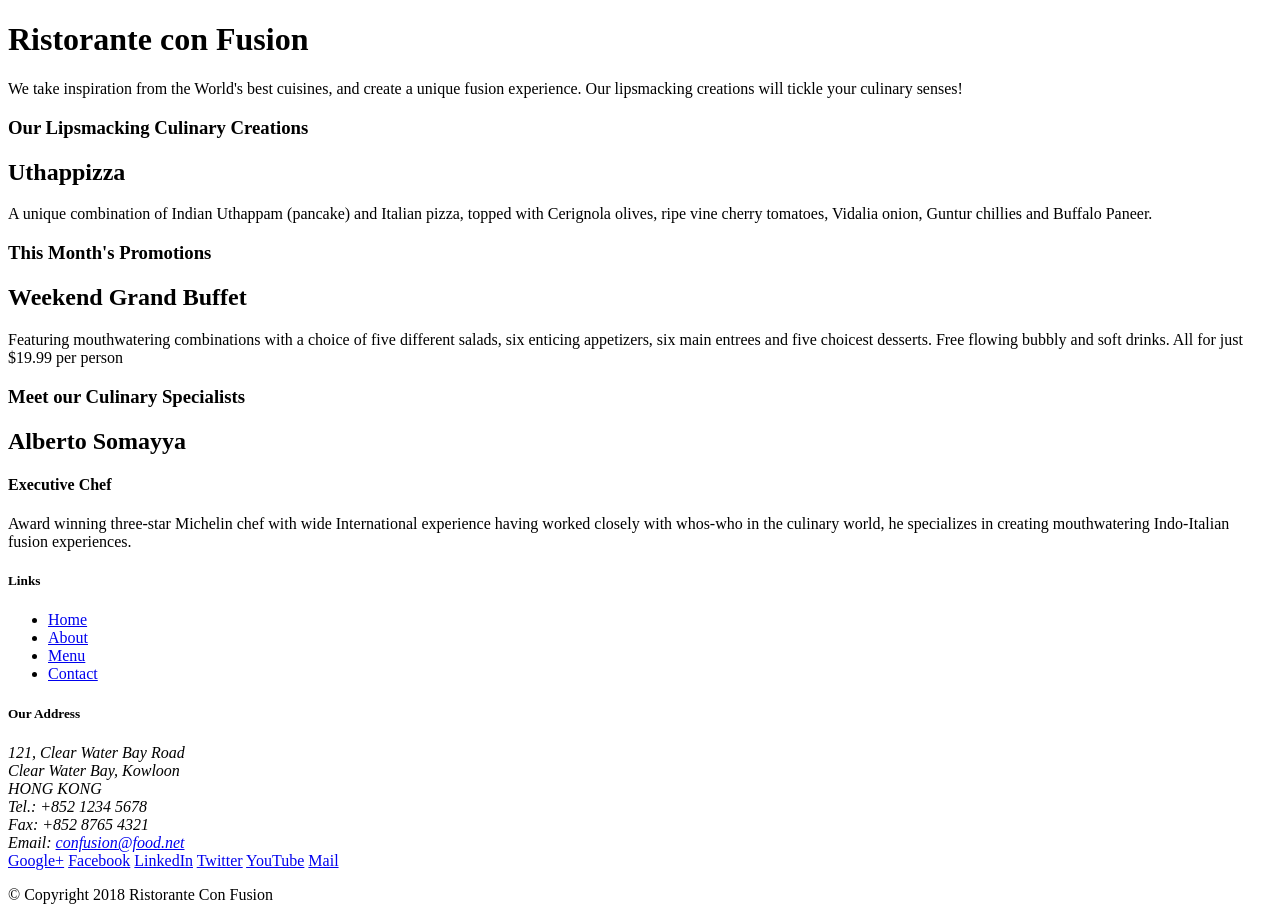
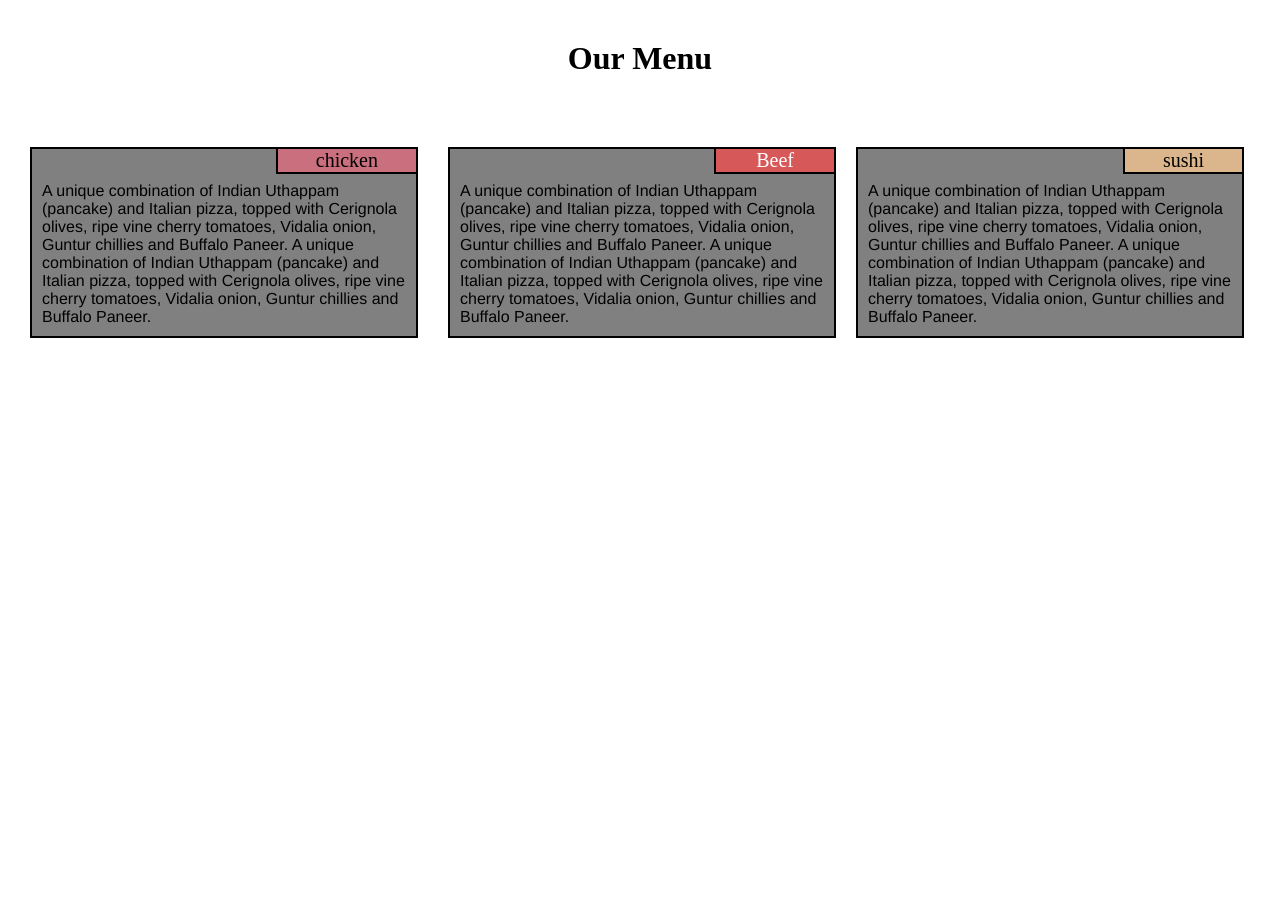
Before and after one commit to Kamrul-28/module2, a website: page index.html in a window 1280 px wide. After the commit the page ends 800 px from the top, so only its background shows below. Drawn offline with Linux system fonts and the light colour scheme.

Commit message:
some style added and index.html modified

```diff
--- a/css/main.css
+++ b/css/main.css
@@ -0,0 +1,172 @@
+*{
+    padding: 0px;
+    margin: 0px;
+}
+
+
+header{
+    padding: 40px 0px 70px 0px;
+    text-align: center;
+}
+
+p{
+    font-family: Helvetica, sans-serif;
+    padding: 10px;
+    margin-top: 5px;
+
+}
+
+@media (min-width:992px){
+
+    .content-1{
+        width: 30%;
+        float: left;
+        border: 2px solid black;
+        background: grey;
+        margin-left: 30px;
+    }
+    .content-2{
+        width: 30%;
+        float: left;
+        border: 2px solid black;
+        background: grey;
+        margin-left: 30px;
+    }
+    .content-3{
+        width: 30%;
+        float: left;
+        border: 2px solid black;
+        background: grey;
+        margin-left: 20px;
+    }
+    .box1{
+        border-bottom: 2px solid black;
+        border-left: 2px solid black;
+        float: right;
+        background-color: rgb(201, 111, 126);
+        font-size: 20px;
+        padding:0px 38px 0px 38px;
+    }
+    .box2{
+        border-bottom: 2px solid black;
+        border-left: 2px solid black;
+        background-color: rgb(214, 88, 88);
+        float: right;
+        font-size: 20px;
+        color: white;
+        padding:0px 40px 0px 40px;
+    }
+    .box3{
+        border-bottom: 2px solid black;
+        border-left: 2px solid black;
+        float: right;
+        background-color: rgb(219, 182, 140);
+        font-size: 20px;
+        padding:0px 38px 0px 38px;
+    }
+
+}
+
+@media (min-width:768px) and (max-width:991px){
+
+    .content-1{
+        width: 45%;
+        float: left;
+        border: 2px solid black;
+        background: grey;
+        margin-left: 30px;
+    }
+    .content-2{
+        width: 45%;
+        float: left;
+        border: 2px solid black;
+        background: grey;
+        margin-left: 30px;
+    }
+    .content-3{
+        width: 93%;
+        float: left;
+        border: 2px solid black;
+        background: grey;
+        margin-left: 30px;
+        margin-top: 30px;
+    }
+    .box1{
+        border-bottom: 2px solid black;
+        border-left: 2px solid black;
+        float: right;
+        background-color: rgb(201, 111, 126);
+        font-size: 20px;
+        padding:0px 38px 0px 38px;
+    }
+    .box2{
+        border-bottom: 2px solid black;
+        border-left: 2px solid black;
+        background-color: rgb(214, 88, 88);
+        float: right;
+        font-size: 20px;
+        color: white;
+        padding:0px 40px 0px 40px;
+    }
+    .box3{
+        border-bottom: 2px solid black;
+        border-left: 2px solid black;
+        float: right;
+        background-color: rgb(219, 182, 140);
+        font-size: 20px;
+        padding:0px 38px 0px 38px;
+    }
+
+
+    @media (min-width:767px){
+
+        .content-1{
+            width: 93%;
+            float: left;
+            border: 2px solid black;
+            background: grey;
+            margin-left: 30px;
+        }
+        .content-2{
+            width: 93%;
+            float: left;
+            border: 2px solid black;
+            background: grey;
+            margin-left: 30px;
+            margin-top: 30px;
+        }
+        .content-3{
+            width: 93%;
+            float: left;
+            border: 2px solid black;
+            background: grey;
+            margin-left: 30px;
+            margin-top: 30px;
+        }
+        .box1{
+            border-bottom: 2px solid black;
+            border-left: 2px solid black;
+            float: right;
+            background-color: rgb(201, 111, 126);
+            font-size: 20px;
+            padding:0px 38px 0px 38px;
+        }
+        .box2{
+            border-bottom: 2px solid black;
+            border-left: 2px solid black;
+            background-color: rgb(214, 88, 88);
+            float: right;
+            font-size: 20px;
+            color: white;
+            padding:0px 40px 0px 40px;
+        }
+        .box3{
+            border-bottom: 2px solid black;
+            border-left: 2px solid black;
+            float: right;
+            background-color: rgb(219, 182, 140);
+            font-size: 20px;
+            padding:0px 38px 0px 38px;
+        }
+
+}
--- a/index.html
+++ b/index.html
@@ -2,17 +2,17 @@
 <html lang="en">
 
 <head>
-    <title>Ristorante Con Fusion</title>
+    <title>Responsive wabesite</title>
+    <link rel="stylesheet" href="css/main.css">
+    <link href="https://fonts.googleapis.com/css2?family=Titillium+Web:ital,wght@1,300&display=swap" rel="stylesheet">
 </head>
 
 <body>
-
     <header>
         <div>
-            <div>
-                <div>
-                    <h1>Ristorante con Fusion</h1>
-                    <p>We take inspiration from the World's best cuisines, and create a unique fusion experience. Our lipsmacking creations will tickle your culinary senses!</p>
+            <div class="row">
+                <div class="col-12">
+                    <h1>Our Menu</h1>
                 </div>
                 <div>
                 </div>
@@ -20,81 +20,54 @@
         </div>
     </header>
 
-    <div>
-        <div>
-            <div>
-                <h3>Our Lipsmacking Culinary Creations</h3>
+    <div class="container">
+
+            <div class="content-1">
+                <span class="box1">chicken</span><br>
+                <p>
+
+                    A unique combination of Indian Uthappam (pancake) and Italian pizza,
+                    topped with Cerignola olives, ripe vine cherry tomatoes, Vidalia onion,
+                    Guntur chillies and Buffalo Paneer.
+                    A unique combination of Indian Uthappam (pancake) and Italian pizza,
+                    topped with Cerignola olives, ripe vine cherry tomatoes,
+                    Vidalia onion, Guntur chillies and Buffalo Paneer.
+
+                </p>
             </div>
-            <div>
-                <h2>Uthappizza</h2>
-                <p>A unique combination of Indian Uthappam (pancake) and Italian pizza, topped with Cerignola olives, ripe vine cherry tomatoes, Vidalia onion, Guntur chillies and Buffalo Paneer.</p>
+
+            <div class="content-2">
+                <span class="box2">Beef</span><br>
+                <p>
+
+                    A unique combination of Indian Uthappam (pancake) and Italian pizza,
+                    topped with Cerignola olives, ripe vine cherry tomatoes, Vidalia onion,
+                    Guntur chillies and Buffalo Paneer.
+                    A unique combination of Indian Uthappam (pancake) and Italian pizza,
+                    topped with Cerignola olives, ripe vine cherry tomatoes,
+                    Vidalia onion, Guntur chillies and Buffalo Paneer.
+
+                </p>
             </div>
-        </div>
+
+            <div class="content-3">
+                <span class="box3">sushi</span><br>
+                <p>
+
+                    A unique combination of Indian Uthappam (pancake) and Italian pizza,
+                    topped with Cerignola olives, ripe vine cherry tomatoes, Vidalia onion,
+                    Guntur chillies and Buffalo Paneer.
+                    A unique combination of Indian Uthappam (pancake) and Italian pizza,
+                    topped with Cerignola olives, ripe vine cherry tomatoes,
+                    Vidalia onion, Guntur chillies and Buffalo Paneer.
+
+                </p>
+            </div>
 
 
-        <div>
-            <div>
-                <h3>This Month's Promotions</h3>
-            </div>
-            <div>
-                <h2>Weekend Grand Buffet</h2>
-                <p>Featuring mouthwatering combinations with a choice of five different salads, six enticing appetizers, six main entrees and five choicest desserts. Free flowing bubbly and soft drinks. All for just $19.99 per person </p>
-            </div>
-        </div>
-
-        <div>
-            <div>
-                <h3>Meet our Culinary Specialists</h3>
-            </div>
-            <div>
-                <h2>Alberto Somayya</h2>
-                <h4>Executive Chef</h4>
-                <p>Award winning three-star Michelin chef with wide International experience having worked closely with whos-who in the culinary world, he specializes in creating mouthwatering Indo-Italian fusion experiences. </p>
-            </div>
-        </div>
     </div>
 
-    <footer>
-        <div>
-            <div>
-                <div>
-                    <h5>Links</h5>
-                    <ul>
-                        <li><a href="#">Home</a></li>
-                        <li><a href="#">About</a></li>
-                        <li><a href="#">Menu</a></li>
-                        <li><a href="#">Contact</a></li>
-                    </ul>
-                </div>
-                <div>
-                    <h5>Our Address</h5>
-                    <address>
-		              121, Clear Water Bay Road<br>
-		              Clear Water Bay, Kowloon<br>
-		              HONG KONG<br>
-		              Tel.: +852 1234 5678<br>
-		              Fax: +852 8765 4321<br>
-		              Email: <a href="mailto:confusion@food.net">confusion@food.net</a>
-		           </address>
-                </div>
-                <div>
-                    <div>
-                        <a href="http://google.com/+">Google+</a>
-                        <a href="http://www.facebook.com/profile.php?id=">Facebook</a>
-                        <a href="http://www.linkedin.com/in/">LinkedIn</a>
-                        <a href="http://twitter.com/">Twitter</a>
-                        <a href="http://youtube.com/">YouTube</a>
-                        <a href="mailto:">Mail</a>
-                    </div>
-                </div>
-           </div>
-           <div>
-                <div>
-                    <p>© Copyright 2018 Ristorante Con Fusion</p>
-                </div>
-           </div>
-        </div>
-    </footer>
+
 
 </body>
 
```
